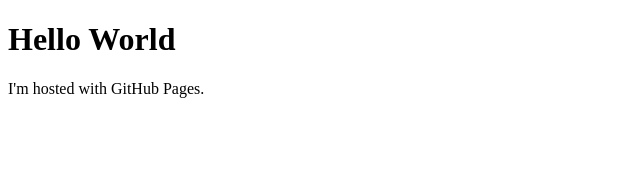
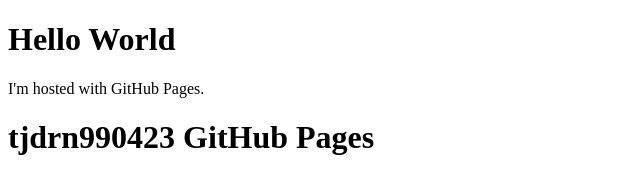
Before and after one commit to tjdrn990423/tjdrn990423.github.io, a plain HTML site: page index.html in a window 1280 px wide. Shown: the whole page, without its empty margins (0-640 px from the left). Drawn offline with Linux system fonts and the light colour scheme.

Commit message:
update index.html

```diff
--- a/index.html
+++ b/index.html
@@ -3,5 +3,6 @@
 <body>
 <h1>Hello World</h1>
 <p>I'm hosted with GitHub Pages.</p>
+<h1>tjdrn990423 GitHub Pages</h1>
 </body>
 </html>
```
